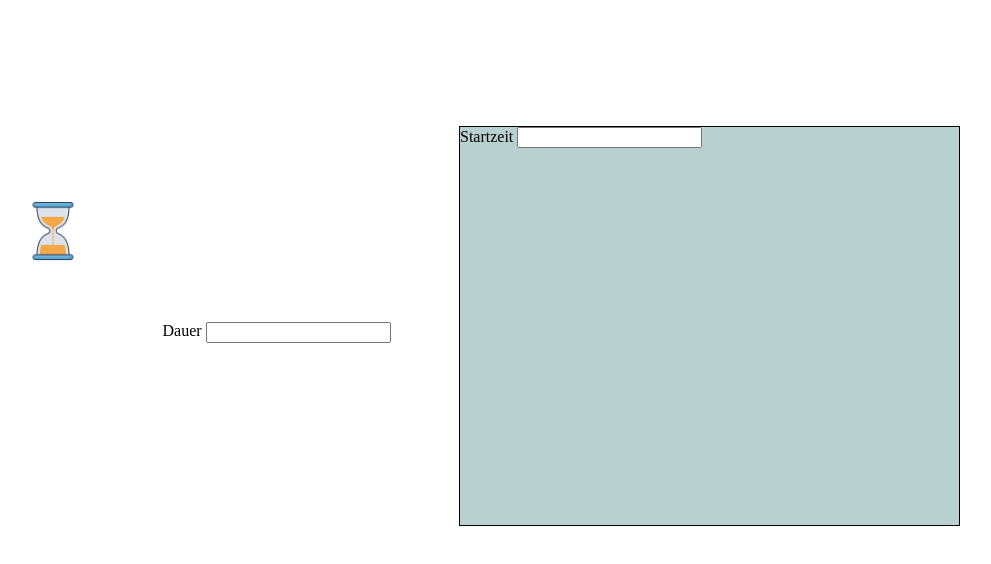
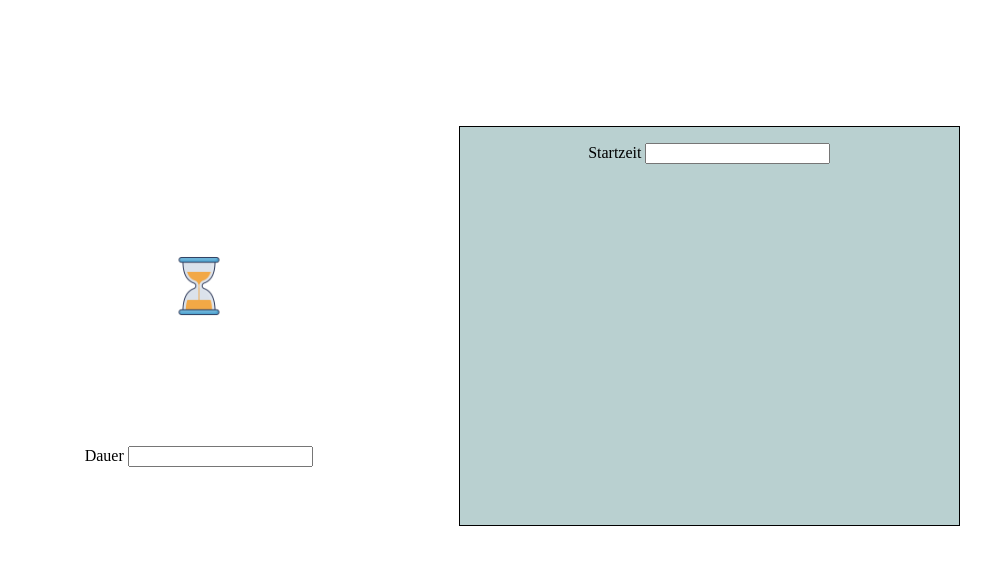
Before and after one commit to mhugen/wexC-sanduhr, a website: page src/index.html in a window 1280 px wide. Shown: the whole page, without its empty margins (186-1177 px from the left). Drawn offline with Linux system fonts and the light colour scheme.

Commit message:
center hourgalss on dropZone

```diff
--- a/src/index.html
+++ b/src/index.html
@@ -9,18 +9,22 @@
   </head>
   <body>
     <main id="grid">
-      <section ondrop="dropHandler(event)" ondragover="dragoverHandler(event)">
-        <img id="sanduhr-bild" src="hourglass.png" draggable="true" />
+      <section>
+        <div  class="dropZone"
+              ondrop="dropHandler(event)"
+              ondragover="dragoverHandler(event)">
+          <img id="sanduhr-bild" src="hourglass.png" draggable="true" />
+        </div>
         <label for="dauer">Dauer</label>
         <input type="text" name="dauer" id="dauer" />
       </section>
-      <section
-        class="dropZone"
-        ondrop="dropHandler(event)"
-        ondragover="dragoverHandler(event)"
-      >
+      <section class="starting">
         <label for="startzeit">Startzeit</label>
         <input type="text" name="startzeit" id="startzeit" />
+        <div class="dropZone"
+             ondrop="dropHandler(event)"
+             ondragover="dragoverHandler(event)">
+        </div>
       </section>
     </main>
   </body>
--- a/src/styles.css
+++ b/src/styles.css
@@ -6,13 +6,24 @@
   margin: 10%;
 }
 
-.dropZone {
+#grid section {
+  text-align: center;
+}
+
+.starting {
   border: 1px solid black;
   background-color: rgb(185, 208, 208);
+  padding: 1em;
 }
 
 #sanduhr-bild {
   width: 60px; /* Adjust size as needed */
   height: 60px; /* Adjust size as needed */
-  margin: 15%;
 }
+
+.dropZone {
+  height: 80%;
+  display: flex;
+  justify-content: center;
+  align-items: center;
+}
```
